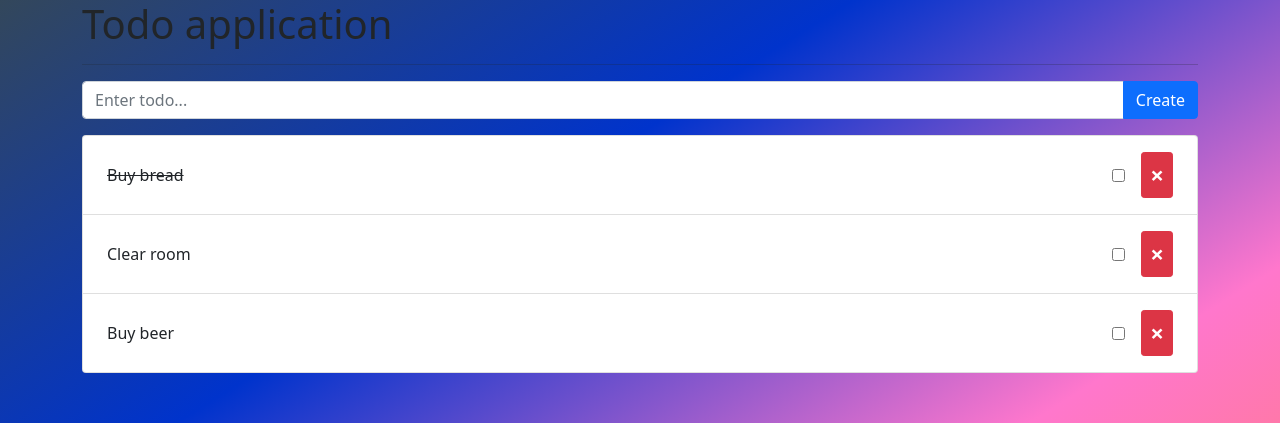
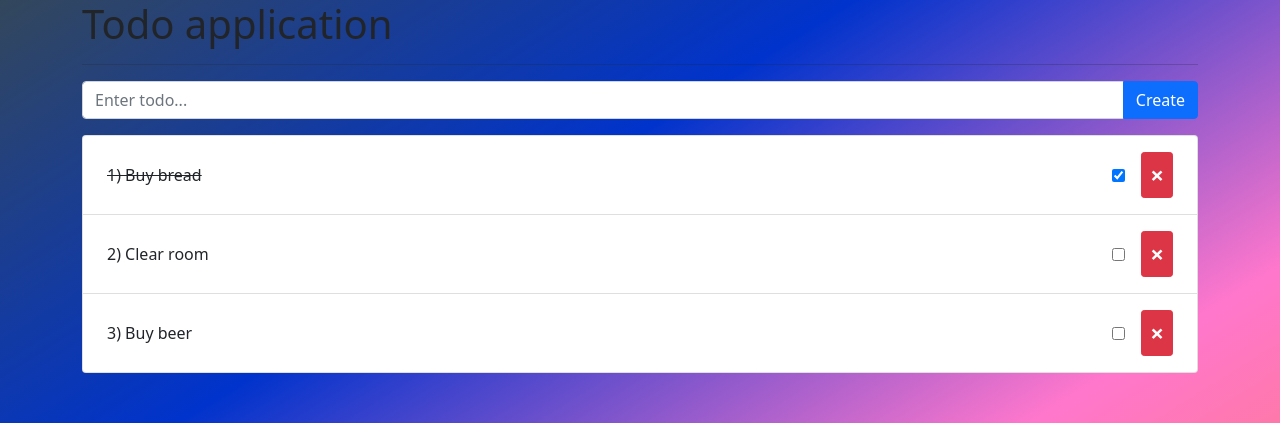
Before and after one commit to nurySar97/vue-to-do, a Vue app: page / in a window 1280 px wide. Shown: the top 423 px of the page. Built offline with nearby package versions, Linux system fonts and the light colour scheme; what vue-uuid would draw is missing.

Commit message:
todo developed

```diff
--- a/src/components/AddTodo.vue
+++ b/src/components/AddTodo.vue
@@ -24,7 +24,7 @@ export default {
     };
   },
   methods: {
-    onSubmit(e) {
+    onSubmit() {
       if (this.title.trim()) {
         this.$emit("add-todo", {
           id: this.$uuid.v4(),
@@ -32,7 +32,7 @@ export default {
           completed: false,
         });
       }
-      e.target.reset();
+      this.title = "";
     },
   },
 };
--- a/src/components/TodoItem.vue
+++ b/src/components/TodoItem.vue
@@ -5,12 +5,13 @@
         class="p-2 flex-grow-1 d-flex align-items-center"
         v-bind:class="{ del: todo.completed }"
       >
-        {{ todo.title }}
+        {{ index + 1 }}) {{ todo.title }}
       </div>
       <div class="p-2 d-flex align-items-center">
         <b-form-checkbox
           size="lg"
           v-on:change="todo.completed = !todo.completed"
+          v-model="completed"
         />
       </div>
       <div class="p-2">
@@ -28,7 +29,13 @@
 
 <script>
 export default {
+  data() {
+    return {
+      completed: this.todo.completed,
+    };
+  },
   props: {
+    index: Number,
     todo: {
       type: Object,
       required: true,
--- a/src/components/TodoList.vue
+++ b/src/components/TodoList.vue
@@ -3,9 +3,10 @@
     <b-list-group>
       <TodoItem
         v-on:remove-todo="removeTodo"
-        v-for="todo in todos"
-        :key="todo.id"
+        v-for="(todo, index) in todos"
+        :key="index"
         v-bind:todo="todo"
+        v-bind:index="index"
       />
     </b-list-group>
   </div>
--- a/src/main.js
+++ b/src/main.js
@@ -5,9 +5,7 @@ import { BootstrapVue, IconsPlugin } from "bootstrap-vue";
 import UUID from "vue-uuid";
 
 Vue.use(UUID);
-
 Vue.config.productionTip = false;
-
 Vue.use(BootstrapVue);
 Vue.use(IconsPlugin);
 
```
